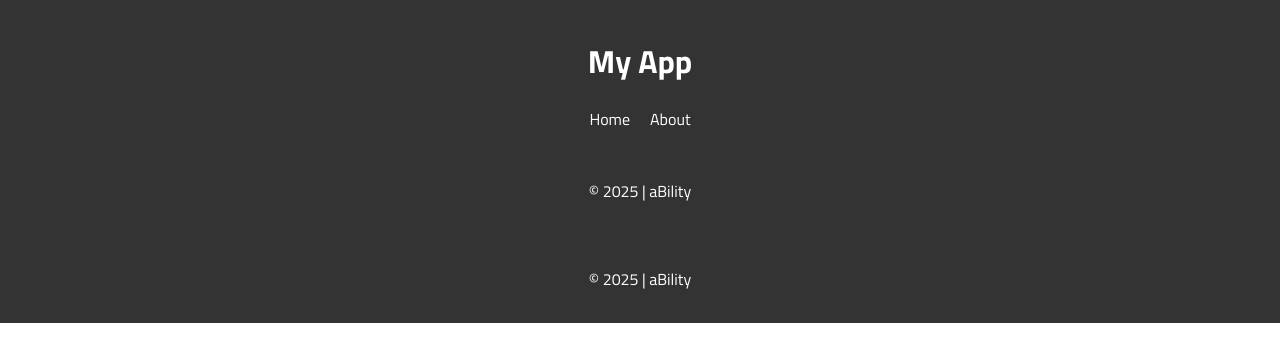
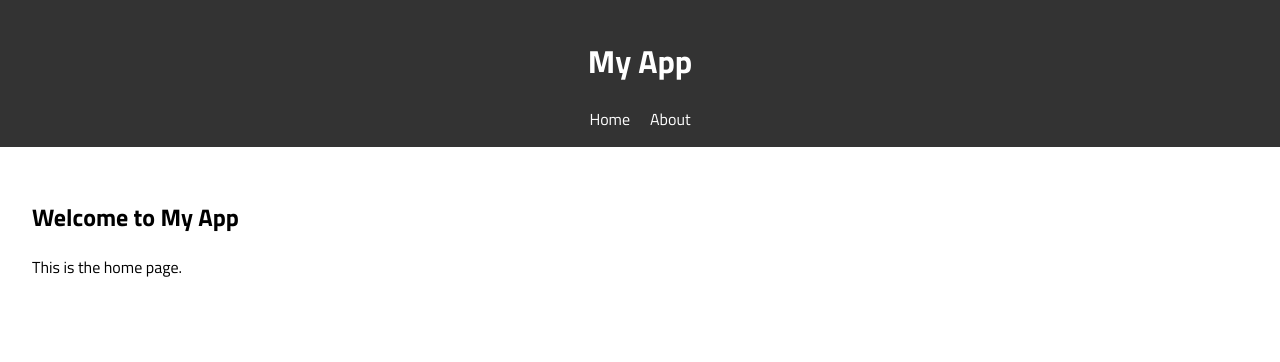
Before and after one commit to kayongest/alx-fe-reactjs, a React (Vite) app in the folder github-user-search/: page / in a window 1280 px wide. Shown: the top 362 px of the page. Built offline with nearby package versions, Linux system fonts and the light colour scheme.

Commit message:
Updated Home.jsx with its recommended content

```diff
--- a/github-user-search/src/App.jsx
+++ b/github-user-search/src/App.jsx
@@ -16,7 +16,7 @@ export default function App() {
           <Route path="/" element={<Home />} />
           <Route path="/about" element={<About />} />
         </Routes>
-        <Footer />
+        {/* <Footer /> */}
       </div>
     </Router>
   );
--- a/github-user-search/src/components/Home.jsx
+++ b/github-user-search/src/components/Home.jsx
@@ -1,7 +1,8 @@
-export default function Footer() {
+export default function Home() {
   return (
-    <footer>
-      <p>&copy; 2025 | aBility</p>
-    </footer>
+    <main>
+      <h2>Welcome to My App</h2>
+      <p>This is the home page.</p>
+    </main>
   );
 }
--- a/github-user-search/src/main.jsx
+++ b/github-user-search/src/main.jsx
@@ -4,7 +4,7 @@ import App from './App';
 import './styles.css';
 
 ReactDOM.createRoot(document.getElementById('root')).render(
-  <React.StrictMode>
+  // <React.StrictMode>
+  // </React.StrictMode>
     <App />
-  </React.StrictMode>
 );
```
